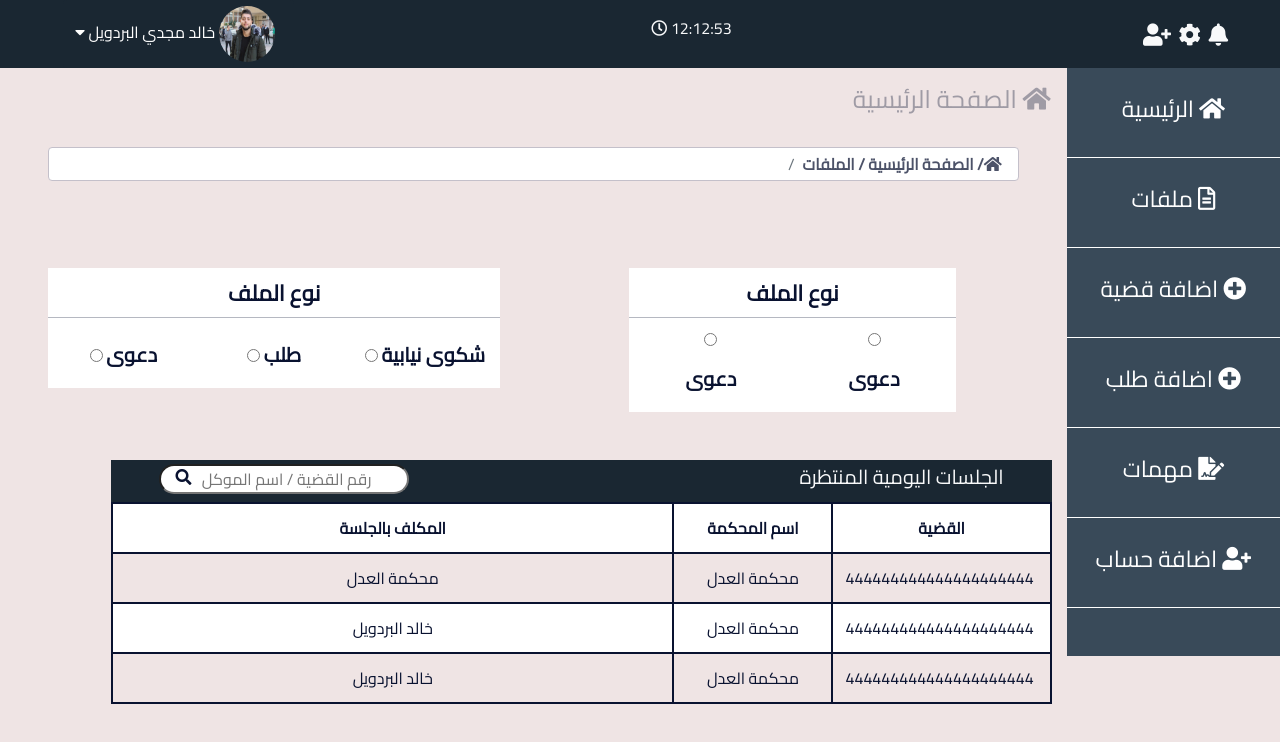
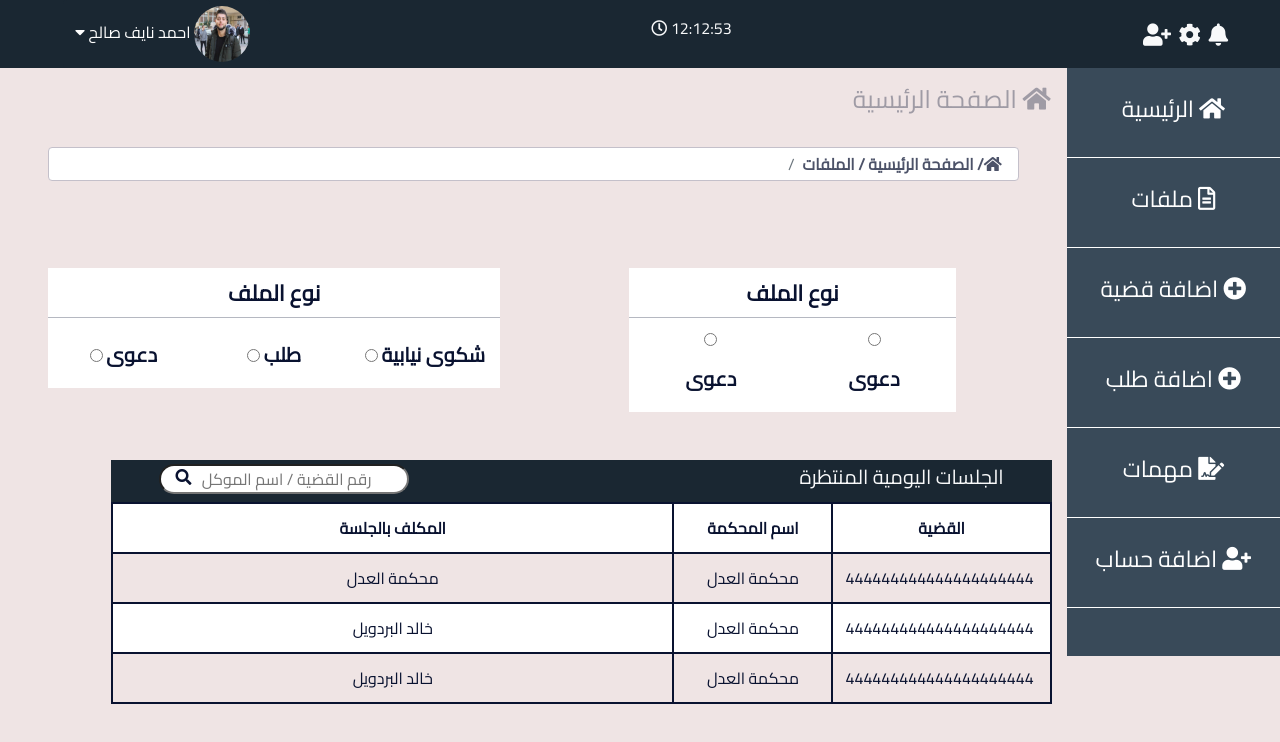
Before and after one commit to AhmadSaleh22/Law, a plain HTML site: page folders/files.html in a window 1280 px wide. Drawn offline with Linux system fonts and the light colour scheme; files whose address does not match are found by name.

Commit message:
Update files.html

```diff
--- a/folders/files.html
+++ b/folders/files.html
@@ -31,7 +31,7 @@
                 <div class="dropdown text-left pl-5">
                   <a class="btn btn-nav-dropdown btn-secondary dropdown-toggle" href="#" role="button" id="dropdownMenuLink" data-toggle="dropdown" aria-haspopup="true" aria-expanded="false">
                     <i class="fas fa-caret-down"></i>
-                    خالد مجدي البردويل
+                    احمد نايف صالح
                    <img src="../assts/images/img.jpg" class="img-fluid logo-img" > </a>
                     <p class="text-light float-right pt-3 nav-time  "><i class="far fa-clock"></i> 12:12:53</p>
 
```
